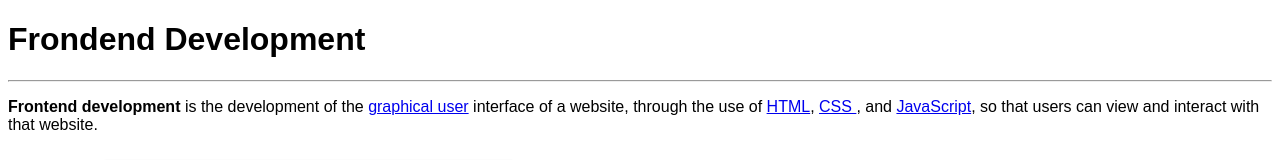
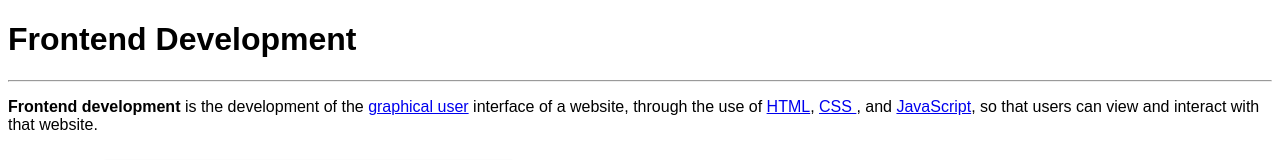
Before and after one commit to mh-parvez/frontend-roadmap, a plain HTML site: page index.html in a window 1280 px wide. Shown: the top 160 px of the page. Drawn offline with Linux system fonts and the light colour scheme.

Commit message:
Update index.html

```diff
--- a/index.html
+++ b/index.html
@@ -6,7 +6,7 @@
 		<title>Frontend Roadmap</title>
 	</head>
 	<body style="font-family: sans-serif">
-		<h1>Frondend Development</h1>
+		<h1>Frontend Development</h1>
 		<hr />
 		<p>
 			<b>Frontend development</b> is the development of the
```
